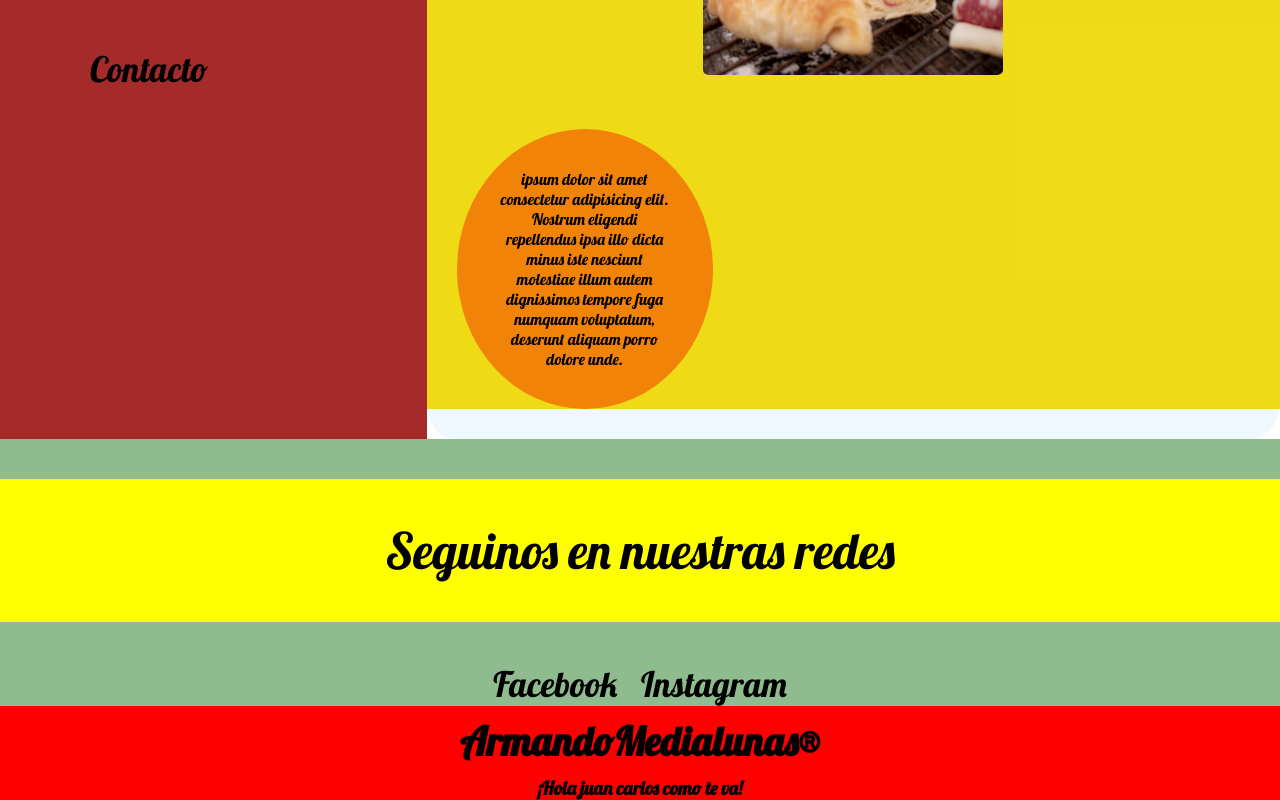
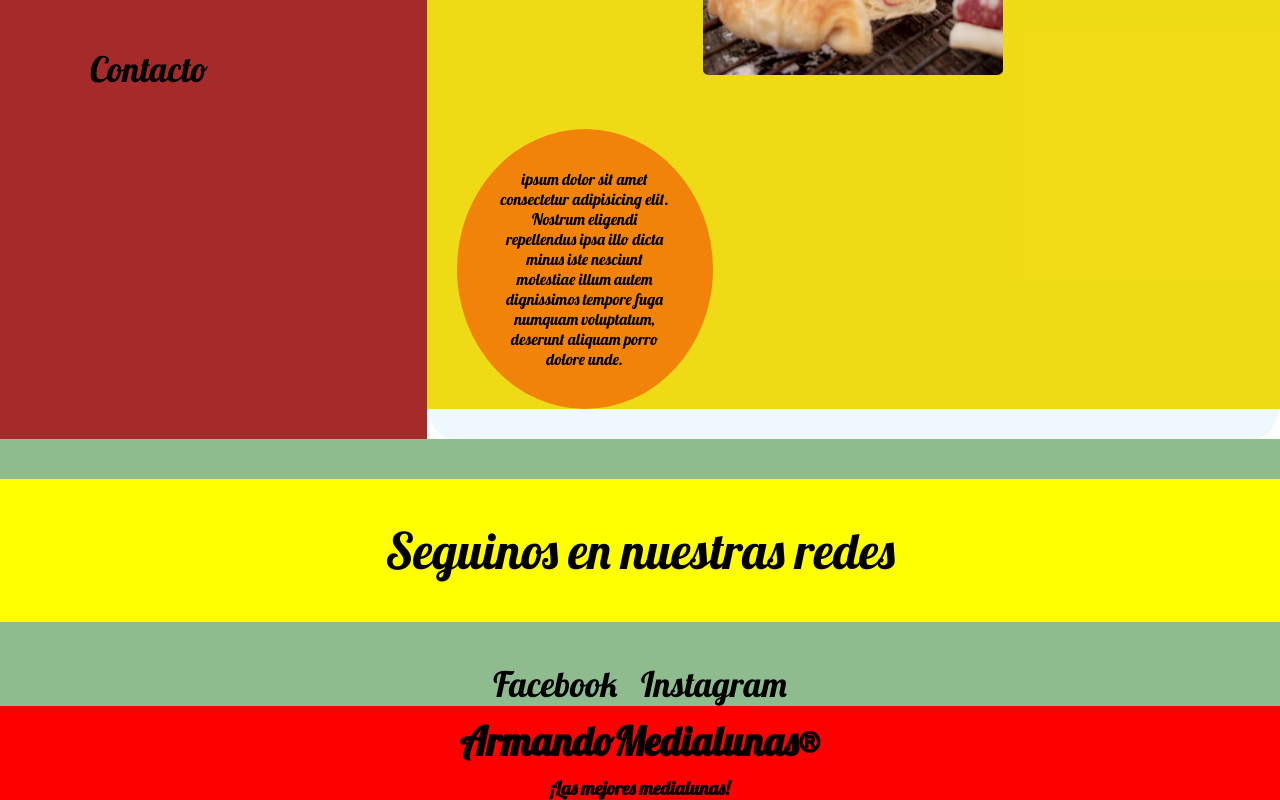
Before and after one commit to sebastianaragon7/ARMANDO, a plain HTML site: page index.html in a window 1280 px wide. Shown: the part 989-1789 px from the top of the page. Drawn offline with Linux system fonts and the light colour scheme.

Commit message:
commit con todos los archivos

```diff
--- a/index.html
+++ b/index.html
@@ -49,7 +49,7 @@
             <a href="https://www.instagram.com/armandomedialunas/?hl=es-la"><i class="fa-brands fa-instagram-square"></i>Instagram</a>
             <div class="finalDos">
                 <h2>ArmandoMedialunas®</h2>
-                <h3>¡Hola juan carlos como te va!</h3>
+                <h3>¡Las mejores medialunas!</h3>
             </div>
         </footer>
     </div>
```
